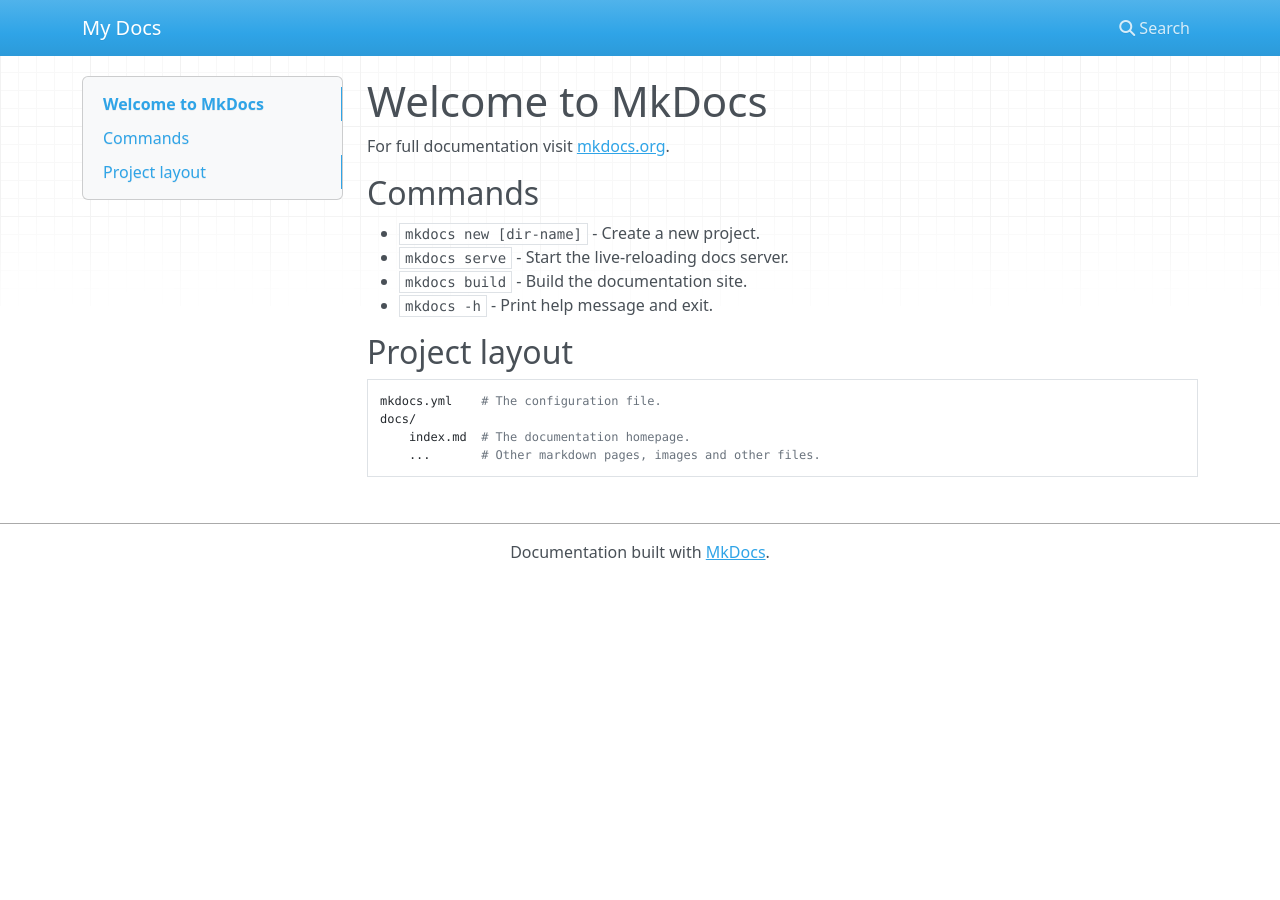
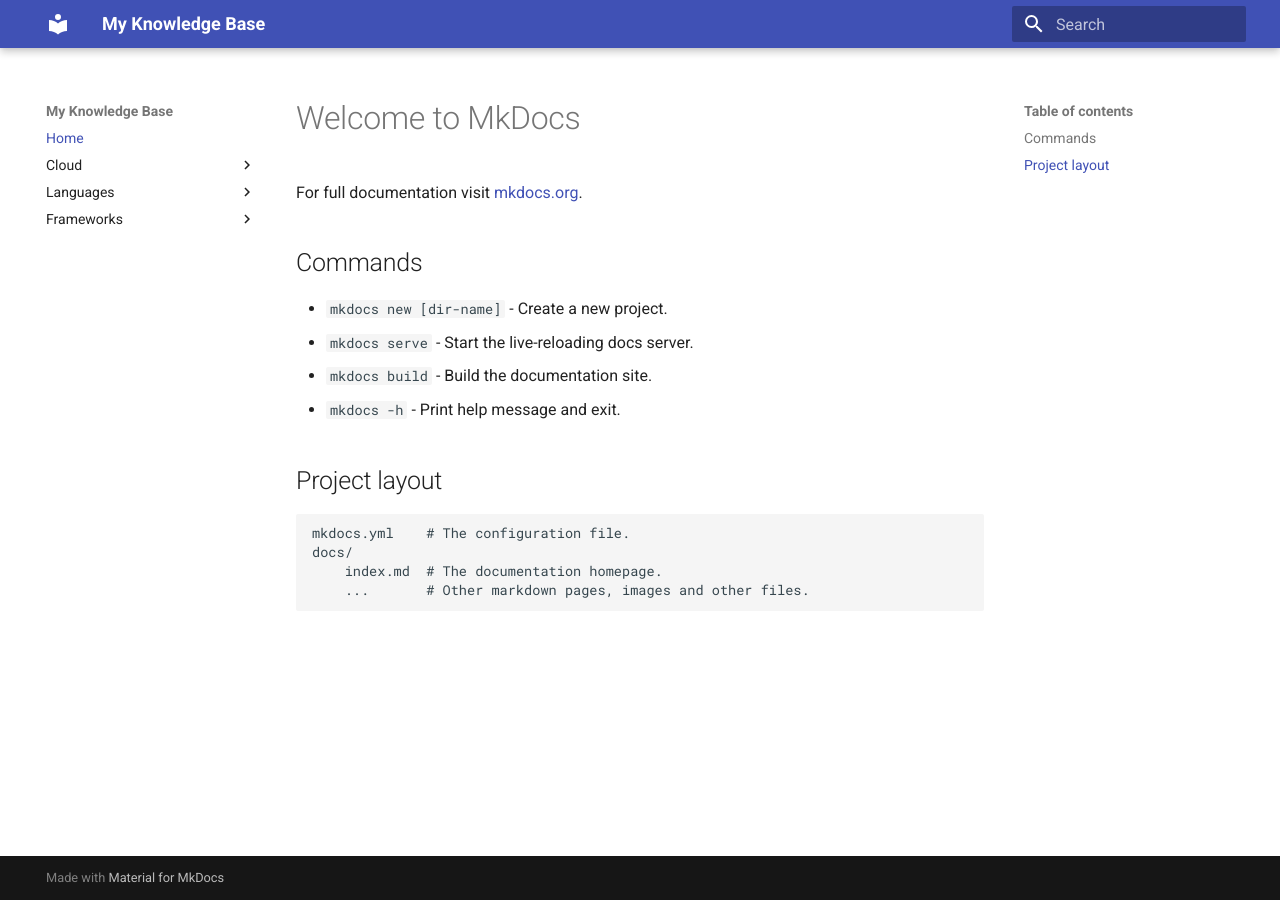
Before and after one commit to ashokkumar-kola/knowledge-base, an MkDocs documentation site: the page built from docs/index.md, in a window 1280 px wide. Built offline with MkDocs 1.6.1 and Material for MkDocs 9.7.7, drawn with Linux system fonts in a browser that asks for light colours; nearby versions of some CDN libraries; some of the changed lines change nothing that is shown.

Commit message:
folder structure setup

```diff
--- a/mkdocs.yml
+++ b/mkdocs.yml
@@ -1 +1,38 @@
-site_name: My Docs
+site_name: My Knowledge Base
+theme:
+  name: material
+
+nav:
+  # Home Section
+  - Home: index.md
+
+  # Cloud Section
+  - Cloud:
+
+      - AWS:
+          - EC2: cloud/aws/ec2.md
+          - S3: cloud/aws/s3.md
+          - VPC: cloud/aws/vpc.md
+
+      - Docker:
+          - Basics: cloud/docker/basics.md
+          - Compose: cloud/docker/compose.md
+
+  # Languages Section
+  - Languages:
+
+      - Python:
+          - Basics: languages/python/basics.md
+
+      - JavaScript:
+          - ES6: languages/javascript/es6.md
+
+
+  # Frameworks Section
+  - Frameworks:
+
+      - Django:
+        - Basics: frameworks/django/basics.md
+
+      - React:
+        - Hooks: frameworks/react/hooks.md
```
Also changed, not shown: docs/cloud/aws/ec2.md (added), docs/cloud/aws/s3.md (added), docs/cloud/aws/vpc.md (added), docs/cloud/docker/basics.md (added), docs/cloud/docker/compose.md (added), docs/frameworks/django/basics.md (added), docs/frameworks/react/hooks.md (added), docs/languages/javascript/es6.md (added), docs/languages/python/basics.md (added).
